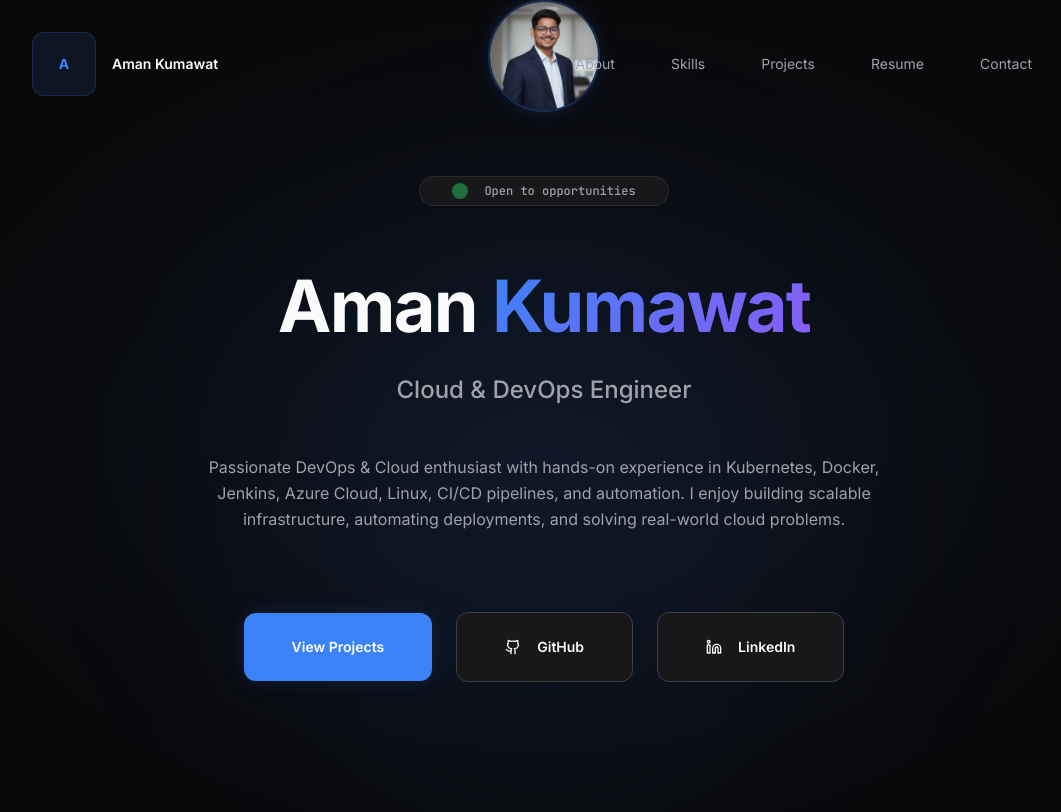
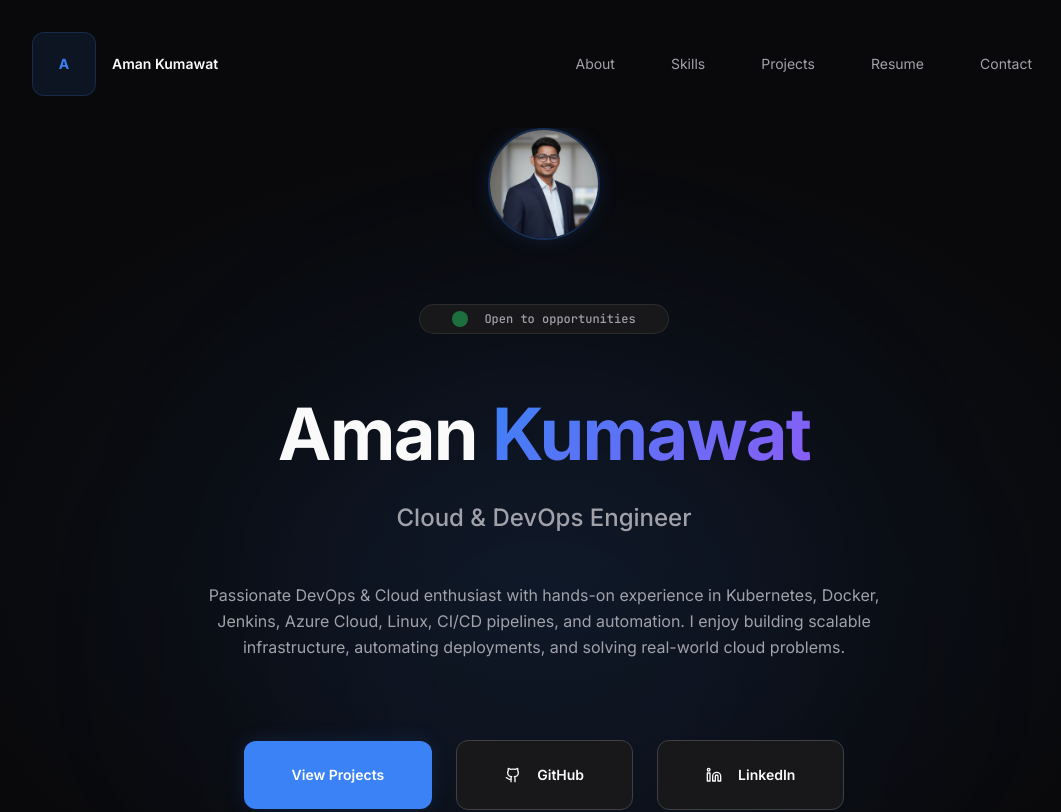
Before and after one commit to amankumawat89/devops-portfolio, a React (Vite) app: page / in a window 1280 px wide. Shown: the top 812 px of the page, without its empty margins (96-1157 px from the left). Built offline with nearby package versions, Linux system fonts and the light colour scheme.

Commit message:
Project cleanup and remove unused files

```diff
--- a/src/App.tsx
+++ b/src/App.tsx
@@ -11,7 +11,7 @@ export default function App() {
   return (
     <div className="min-h-screen bg-background">
       <Navbar />
-      <main>
+      <main className="pt-[var(--navbar-height)]">
         <Hero />
         <About />
         <Skills />
--- a/src/components/Hero.tsx
+++ b/src/components/Hero.tsx
@@ -3,7 +3,7 @@ import { config } from '../data/portfolio';
 
 export default function Hero() {
   return (
-    <section className="min-h-screen flex items-center justify-center relative overflow-hidden">
+    <section className="min-h-[calc(100svh_-_var(--navbar-height))] flex items-center justify-center relative overflow-hidden">
       <div className="absolute inset-0 bg-[radial-gradient(ellipse_at_center,_rgba(59,130,246,0.08)_0%,_transparent_70%)]" />
       <div className="absolute top-1/4 left-1/2 -translate-x-1/2 w-[600px] h-[600px] bg-primary/5 rounded-full blur-[120px]" />
 
--- a/src/components/Navbar.tsx
+++ b/src/components/Navbar.tsx
@@ -28,7 +28,7 @@ export default function Navbar() {
           : 'bg-transparent'
       }`}
     >
-      <div className="section-container flex items-center justify-between h-16">
+      <div className="section-container h-[var(--navbar-height)] flex items-center justify-between lg:grid lg:grid-cols-[minmax(0,1fr)_auto_minmax(0,1fr)]">
         <a href="#" className="flex items-center gap-2 group">
           <div className="w-8 h-8 rounded-lg bg-primary/10 border border-primary/20 flex items-center justify-center group-hover:bg-primary/20 transition-colors">
             <span className="text-primary font-bold text-sm">A</span>
@@ -36,7 +36,10 @@ export default function Navbar() {
           <span className="font-semibold text-text text-sm hidden sm:block">{config.name}</span>
         </a>
 
-        <div className="hidden md:flex items-center gap-1">
+        <div className="hidden lg:block w-28 shrink-0" aria-hidden="true" />
+
+        <div className="flex items-center justify-end gap-1 lg:pl-2">
+          <div className="hidden lg:flex items-center gap-1">
             {navLinks.map((link) => (
               <a
                 key={link.href}
@@ -49,16 +52,17 @@ export default function Navbar() {
           </div>
 
           <button
-          className="md:hidden p-2 text-text-secondary hover:text-text transition-colors"
+            className="lg:hidden p-2 text-text-secondary hover:text-text transition-colors"
             onClick={() => setMobileOpen(!mobileOpen)}
             aria-label="Toggle menu"
           >
             {mobileOpen ? <X size={20} /> : <Menu size={20} />}
           </button>
         </div>
+      </div>
 
       {mobileOpen && (
-        <div className="md:hidden bg-background/95 backdrop-blur-xl border-b border-border/50 animate-fade-in">
+        <div className="lg:hidden bg-background/95 backdrop-blur-xl border-b border-border/50 animate-fade-in">
           <div className="section-container py-4 flex flex-col gap-1">
             {navLinks.map((link) => (
               <a
--- a/src/styles/globals.css
+++ b/src/styles/globals.css
@@ -3,6 +3,10 @@
 @tailwind utilities;
 
 @layer base {
+  :root {
+    --navbar-height: 128px;
+  }
+
   * {
     margin: 0;
     padding: 0;
@@ -11,6 +15,7 @@
 
   html {
     scroll-behavior: smooth;
+    scroll-padding-top: var(--navbar-height);
     -webkit-font-smoothing: antialiased;
     -moz-osx-font-smoothing: grayscale;
   }
@@ -75,16 +80,4 @@
     -webkit-text-fill-color: transparent;
     background-clip: text;
   }
-
-  .animate-in {
-    animation: slideUp 0.6s ease-out forwards;
-    opacity: 0;
-  }
-
-  .stagger-1 { animation-delay: 0.1s; }
-  .stagger-2 { animation-delay: 0.2s; }
-  .stagger-3 { animation-delay: 0.3s; }
-  .stagger-4 { animation-delay: 0.4s; }
-  .stagger-5 { animation-delay: 0.5s; }
-  .stagger-6 { animation-delay: 0.6s; }
 }
```
Also changed, not shown: 2 other files (tests, documents, lock files or other folders). Lines whose indentation alone changed are shown as unchanged.
